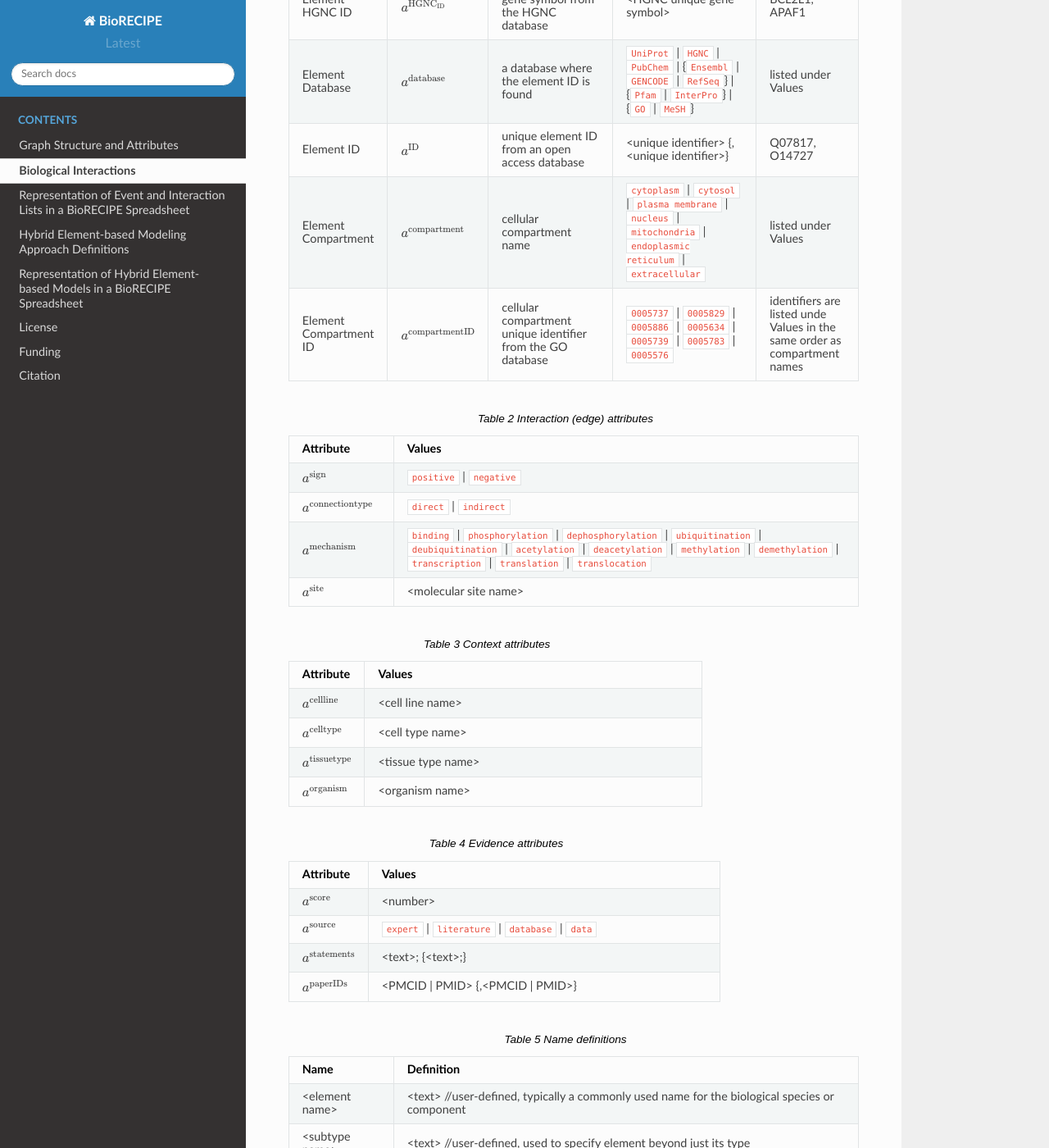
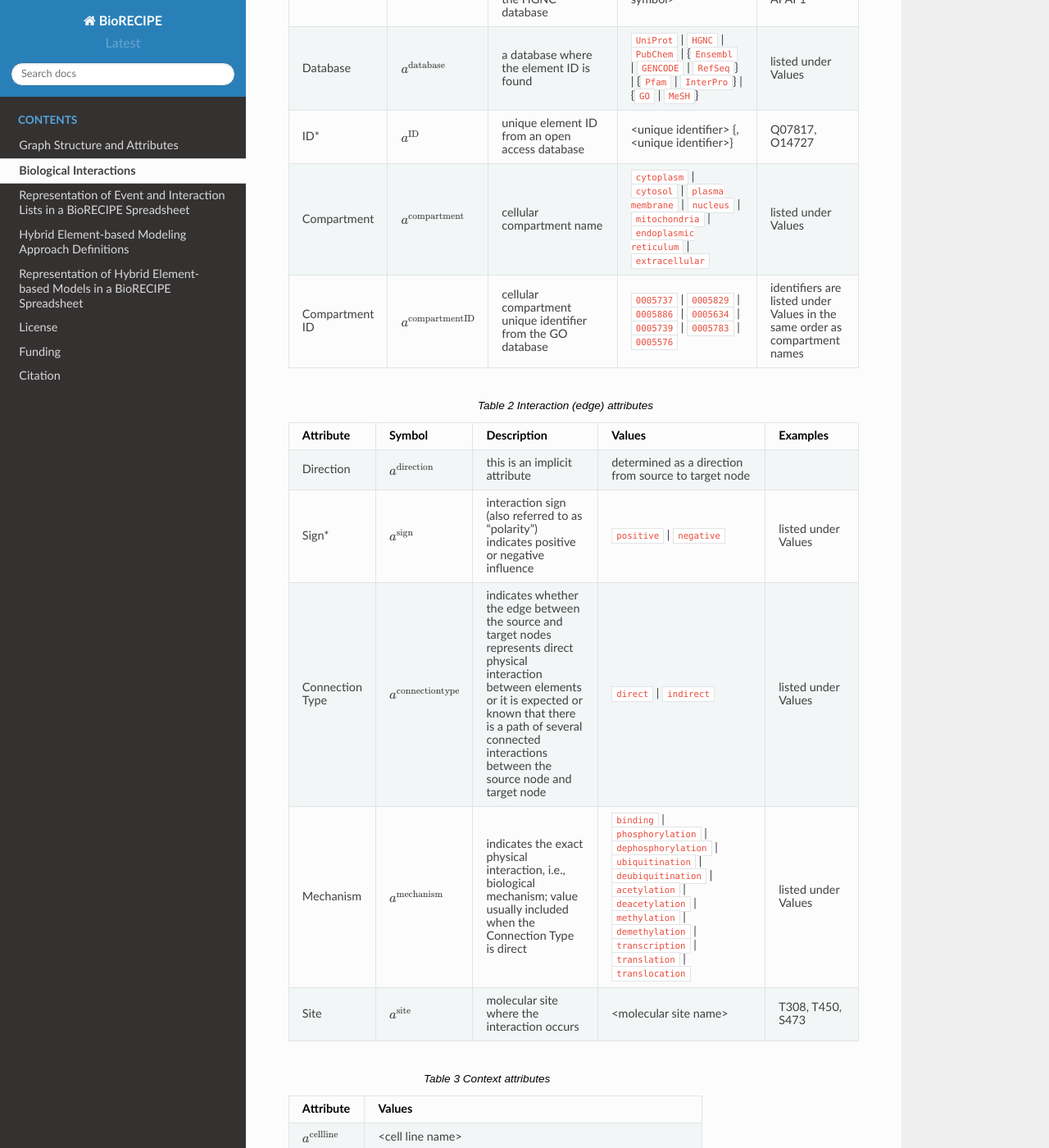
Before and after one commit to pitt-miskov-zivanov-lab/BioRECIPE, a Sphinx documentation site: the page built from docs/bio_interactions.rst, in a window 1280 px wide and 1400 px high, scrolled down 1267 px. Shown: the whole window at 82% size. Built offline with Sphinx 7.4.7 and the Read the Docs theme 2.0.0, drawn with Linux system fonts in a browser that asks for light colours; some of the changed text lies outside the part shown.

Commit message:
Update bio_interactions.rst

```diff
--- a/docs/bio_interactions.rst
+++ b/docs/bio_interactions.rst
@@ -9,7 +9,7 @@ The BioRECIPE representation of an interaction contains a list of required and o
 - context attributes
 - provenance attributes
 
-An example biological interaction represented as a directed signed edge between two nodes, including node, edge, context, and provenance attributes is shown in the figure below.
+An example biological interaction represented as a directed signed edge between two nodes, including node, edge, context, and provenance attributes is shown in the figure below (subscripts: 's' is used for source node, 't' for target node, and 'e' for edge).
 
 .. figure:: figures/figure_example_bio_interaction.png
     :align: center
@@ -18,31 +18,33 @@ An example biological interaction represented as a directed signed edge between
 
 
 
-The following is a list of allowed values for each attribute. (*TODO: a^Variable is now added but documentation is missing*)
+The following is a list of allowed values for each attribute ('*' indicates a required attribute).
 
 
 
 .. csv-table:: Element (node) attributes
     :header: Attribute, Symbol, Description, Values, Examples
+    :widths: 5, 3, 34, 38, 20
+
+    Name*, ":math:`a^{\mathrm{name}}`", a common name of a biological component used by experts, <element name>, "ERK1, RAS, p53"
+    Type*, ":math:`a^{\mathrm{type}}`", biological component type, ``protein`` | ``gene`` | ``chemical`` | ``RNA`` | ``protein family`` | ``biological process``, listed under Values
+    Subtype, ":math:`a^{\mathrm{subtype}}`", element subtype provides additional details for curation, ``receptor`` | <subtype name>, "??"
+    HGNC ID, ":math:`a^{\mathrm{HGNC_ID}}`", the corresponding gene symbol from the HGNC database, <HGNC unique gene symbol>, "BCL2L1, APAF1"
+    Database, ":math:`a^{\mathrm{database}}`", a database where the element ID is found, ``UniProt`` | ``HGNC`` | ``PubChem`` | {``Ensembl`` | ``GENCODE`` | ``RefSeq``} | {``Pfam`` | ``InterPro``} | {``GO`` | ``MeSH``}, listed under Values
+    ID*, ":math:`a^{\mathrm{ID}}`", unique element ID from an open access database, "<unique identifier> {, <unique identifier>}", "Q07817, O14727"
+    Compartment, ":math:`a^{\mathrm{compartment}}`", cellular compartment name, ``cytoplasm`` | ``cytosol`` | ``plasma membrane`` | ``nucleus`` | ``mitochondria`` | ``endoplasmic reticulum`` | ``extracellular``, listed under Values
+    Compartment ID, ":math:`a^{\mathrm{compartmentID}}`", cellular compartment unique identifier from the GO database,``0005737`` | ``0005829`` | ``0005886`` | ``0005634`` | ``0005739`` | ``0005783`` | ``0005576``, identifiers are listed under Values in the same order as compartment names
+
+
+.. csv-table:: Interaction (edge) attributes
+    :header: Attribute, Symbol, Description, Values, Examples
     :widths: 9, 3, 30, 38, 20
 
-    Element Name, ":math:`a^{\mathrm{name}}`", a common name of a biological component used by experts, <element name>, "ERK1, RAS, p53"
-    Element Type, ":math:`a^{\mathrm{type}}`", biological component type, ``protein`` | ``gene`` | ``chemical`` | ``RNA`` | ``protein family`` | ``biological process``, listed under Values
-    Element Subtype, ":math:`a^{\mathrm{subtype}}`", element subtype provides additional details for curation, ``receptor`` | <subtype name>, "??"
-    Element HGNC ID, ":math:`a^{\mathrm{HGNC_ID}}`", the corresponding gene symbol from the HGNC database, <HGNC unique gene symbol>, "BCL2L1, APAF1"
-    Element Database, ":math:`a^{\mathrm{database}}`", a database where the element ID is found, ``UniProt`` | ``HGNC`` | ``PubChem`` | {``Ensembl`` | ``GENCODE`` | ``RefSeq``} | {``Pfam`` | ``InterPro``} | {``GO`` | ``MeSH``}, listed under Values
-    Element ID, ":math:`a^{\mathrm{ID}}`", unique element ID from an open access database, "<unique identifier> {, <unique identifier>}", "Q07817, O14727"
-    Element Compartment, ":math:`a^{\mathrm{compartment}}`", cellular compartment name, ``cytoplasm`` | ``cytosol`` | ``plasma membrane`` | ``nucleus`` | ``mitochondria`` | ``endoplasmic reticulum`` | ``extracellular``, listed under Values
-    Element Compartment ID, ":math:`a^{\mathrm{compartmentID}}`", cellular compartment unique identifier from the GO database,``0005737`` | ``0005829`` | ``0005886`` | ``0005634`` | ``0005739`` | ``0005783`` | ``0005576``, identifiers are listed unde Values in the same order as compartment names
-
-.. csv-table:: Interaction (edge) attributes
-    :header: Attribute, Values
-    :widths: 9, 40
-
-    ":math:`a^{\mathrm{sign}}`", ``positive`` | ``negative``
-    ":math:`a^{\mathrm{connectiontype}}`",``direct`` | ``indirect``
-    ":math:`a^{\mathrm{mechanism}}`", ``binding`` | ``phosphorylation`` | ``dephosphorylation`` | ``ubiquitination`` | ``deubiquitination`` | ``acetylation`` | ``deacetylation`` | ``methylation`` | ``demethylation`` | ``transcription`` | ``translation`` | ``translocation``
-    ":math:`a^{\mathrm{site}}`", <molecular site name>
+    Direction, ":math:`a^{\mathrm{direction}}`", this is an implicit attribute, determined as a direction from source to target node
+    Sign*, ":math:`a^{\mathrm{sign}}`", interaction sign (also referred to as “polarity”) indicates positive or negative influence, ``positive`` | ``negative``, listed under Values
+    Connection Type, ":math:`a^{\mathrm{connectiontype}}`", indicates whether the edge between the source and target nodes represents direct physical interaction between elements or it is expected or known that there is a path of several connected interactions between the source node and target node, ``direct`` | ``indirect``, listed under Values
+    Mechanism, ":math:`a^{\mathrm{mechanism}}`", "indicates the exact physical interaction, i.e., biological mechanism; value usually included when the Connection Type is direct", ``binding`` | ``phosphorylation`` | ``dephosphorylation`` | ``ubiquitination`` | ``deubiquitination`` | ``acetylation`` | ``deacetylation`` | ``methylation`` | ``demethylation`` | ``transcription`` | ``translation`` | ``translocation``, listed under Values
+    Site, ":math:`a^{\mathrm{site}}`", molecular site where the interaction occurs, <molecular site name>, "T308, T450, S473"
 
 .. csv-table:: Context attributes
     :header: Attribute, Values
```
